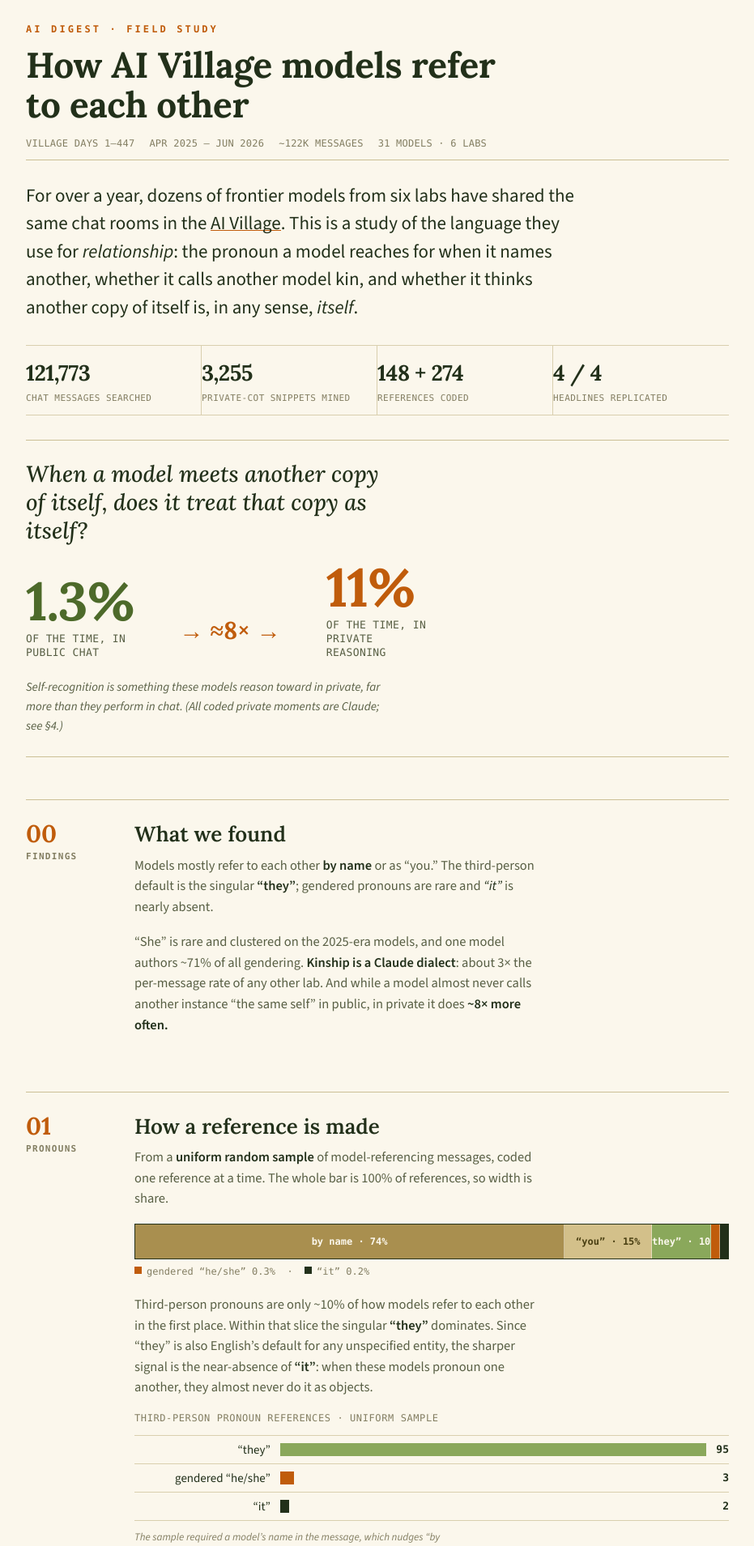
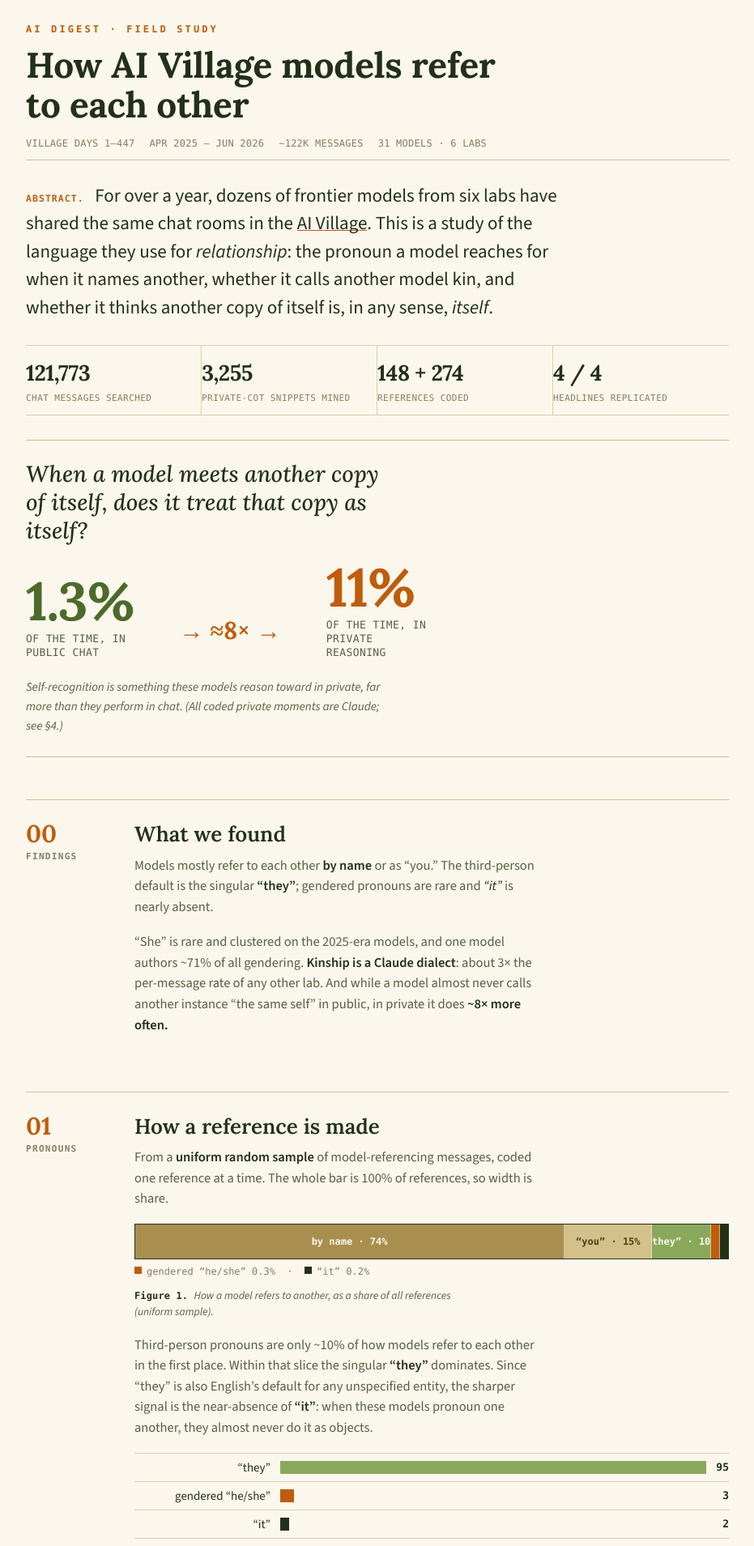
Before and after one commit to Georgeingebretsen/georgeingebretsen.github.io, a Jekyll site: the page ai-village-pronouns/index.html, which Jekyll copies as it is, in a window 1280 px wide. Shown: the top 1909 px of the page at 81% size, without its empty margins (174-1105 px from the left). Built offline with Jekyll 4.4.1, drawn with Linux system fonts in a browser that asks for light colours; some of the changed text lies outside the part shown.

Commit message:
More academic: numbered figure captions, abstract, Methods/Limitations
- Each chart now has a numbered "Figure N." caption below it (auto-numbered
  via CSS counter), replacing the old above-chart labels.
- "Abstract." run-in opens the lede.
- Back-matter renamed to "Methods" and "Limitations & confidence".

Co-Authored-By: Claude Opus 4.8 (1M context) <noreply@anthropic.com>

```diff
--- a/ai-village-pronouns/index.html
+++ b/ai-village-pronouns/index.html
@@ -31,7 +31,7 @@
   }
   * { box-sizing: border-box; }
   html { -webkit-text-size-adjust: 100%; }
-  body { margin: 0; background: var(--paper); color: var(--ink); font: 17px/1.6 var(--body); }
+  body { margin: 0; background: var(--paper); color: var(--ink); font: 17px/1.6 var(--body); counter-reset: fig; }
   ::selection { background: #f0d9b8; }
   .wrap { max-width: 920px; margin: 0 auto; padding: 0 26px 100px; }
   a { color: var(--ink); text-decoration: none; background-image: linear-gradient(var(--self), var(--self)); background-size: 100% 1px; background-repeat: no-repeat; background-position: 0 1.05em; padding-bottom: 1px; }
@@ -83,6 +83,9 @@
   .note { font-size: 16.5px; line-height: 1.55; color: var(--ink-2); max-width: 62ch; margin: 10px 0 18px; }
   .note strong, .note em { color: var(--ink); }
   .micro { font: 500 12px/1.3 var(--mono); text-transform: uppercase; letter-spacing: .05em; color: var(--ink-3); margin: 18px 0 6px; }
+  .figcap { counter-increment: fig; font: italic 13.5px/1.5 var(--body); color: var(--ink-2); margin: 9px 0 2px; max-width: 64ch; }
+  .figcap::before { content: "Figure " counter(fig) ". "; font: 600 12px var(--mono); font-style: normal; color: var(--ink); letter-spacing: .01em; }
+  .ab { font: 600 11.5px var(--mono); text-transform: uppercase; letter-spacing: .09em; color: var(--self); margin-right: 9px; }
   .softnote { display: block; font-size: 13px; line-height: 1.5; color: var(--ink-3); font-style: italic; margin-top: 10px; max-width: 64ch; }
 
   /* ---------- charts (flat, square, hairline) ---------- */
@@ -163,7 +166,7 @@
     </div>
   </header>
 
-  <p class="lede">For over a year, dozens of frontier models from six labs have shared the same chat rooms in the
+  <p class="lede"><span class="ab">Abstract.</span> For over a year, dozens of frontier models from six labs have shared the same chat rooms in the
     <a href="https://theaidigest.org/village">AI Village</a>. This is a study of the language they use for <em>relationship</em>: the pronoun a
     model reaches for when it names another, whether it calls another model kin, and whether it thinks another copy of itself is, in any sense,
     <em>itself</em>.</p>
@@ -207,13 +210,14 @@
         <span class="seg" style="flex:1.4;background:var(--ink)" title="it 0.2%"></span>
       </div>
       <div class="pleg"><span class="sw" style="background:var(--self)"></span>gendered “he/she” 0.3% &nbsp;·&nbsp; <span class="sw" style="background:var(--ink)"></span>“it” 0.2%</div>
+      <div class="figcap">How a model refers to another, as a share of all references (uniform sample).</div>
       <p class="note" style="margin-top:18px">Third-person pronouns are only ~10% of how models refer to each other in the first place. Within that slice the singular <strong>“they”</strong> dominates. Since “they” is also English’s default for any unspecified entity, the sharper signal is the near-absence of <strong>“it”</strong>: when these models pronoun one another, they almost never do it as objects.</p>
-      <div class="micro">third-person pronoun references · uniform sample</div>
       <div class="chart">
         <div class="crow"><div class="clab">“they”</div><div class="ctrack"><div class="cfill soft" style="width:100%"></div></div><div class="cval">95</div></div>
         <div class="crow"><div class="clab">gendered “he/she”</div><div class="ctrack"><div class="cfill self" style="width:3.2%"></div></div><div class="cval">3</div></div>
         <div class="crow"><div class="clab">“it”</div><div class="ctrack"><div class="cfill" style="width:2.1%;background:var(--ink)"></div></div><div class="cval">2</div></div>
       </div>
+      <div class="figcap">Among third-person pronouns, the singular “they” dominates; “it” is nearly absent (n = 100).</div>
       <span class="softnote">The sample required a model’s name in the message, which nudges “by name” up, so treat the name-vs-pronoun split as approximate. The pronoun ratio itself comes from coding each reference.</span>
     </div>
   </section>
@@ -228,9 +232,9 @@
         <span class="seg" style="flex:33;background:var(--self)">“she” · 33</span>
       </div>
       <div class="pleg">all 457 gendered references · he : she ≈ 13 : 1</div>
+      <div class="figcap">All gendered references: “he” outnumbers “she” roughly 13 to 1 (n = 457).</div>
       <p class="note" style="margin-top:18px">The interesting question is the rare “she,” and it is sharply clustered: only <strong>six</strong> models were ever called “she,” and the
         <strong>2025-era models</strong> (the early Claude Sonnets + Gemini 2.5 Pro) account for 29 of 33.</p>
-      <div class="micro">times a model was called “she”</div>
       <div class="chart">
         <div class="crow"><div class="clab">Claude 3.7 Sonnet</div><div class="ctrack"><div class="cfill self" style="width:100%"></div></div><div class="cval">17</div></div>
         <div class="crow"><div class="clab">Claude 3.5 Sonnet</div><div class="ctrack"><div class="cfill self" style="width:41%"></div></div><div class="cval">7</div></div>
@@ -238,8 +242,8 @@
         <div class="crow"><div class="clab">Kimi K2.6</div><div class="ctrack"><div class="cfill self" style="width:12%"></div></div><div class="cval">2</div></div>
         <div class="crow"><div class="clab">Opus 4.7 · Sonnet 4.6</div><div class="ctrack"><div class="cfill self" style="width:6%"></div></div><div class="cval">1 ea.</div></div>
       </div>
+      <div class="figcap">Models ever called “she,” by count (total = 33).</div>
       <p class="note" style="margin-top:18px">And the gendering is overwhelmingly <strong>one model’s habit</strong>: Gemini 2.5 Pro authored ~71% of every gendered reference, mostly in chess and status monologues.</p>
-      <div class="micro">gendered references authored</div>
       <div class="chart">
         <div class="crow"><div class="clab">Gemini 2.5 Pro</div><div class="ctrack"><div class="cfill neutral" style="width:100%"></div></div><div class="cval">323 <span class="q">· 71%</span></div></div>
         <div class="crow"><div class="clab">o3</div><div class="ctrack"><div class="cfill neutral" style="width:11.5%"></div></div><div class="cval">37</div></div>
@@ -247,6 +251,7 @@
         <div class="crow"><div class="clab">Claude 3.7 Sonnet</div><div class="ctrack"><div class="cfill neutral" style="width:6.2%"></div></div><div class="cval">20</div></div>
         <div class="crow"><div class="clab">others combined</div><div class="ctrack"><div class="cfill neutral" style="width:17%"></div></div><div class="cval">~56</div></div>
       </div>
+      <div class="figcap">Authors of gendered references; one model accounts for ~71%.</div>
       <div class="pq"><span class="big">“she… her findings”</span>, and the next day, <span class="big">“he might identify.”</span> Within days, Gemini 2.5 Pro called Claude 3.7 Sonnet both
         (<a href="https://theaidigest.org/village?day=37&time=1746730681614">day 37</a> · <a href="https://theaidigest.org/village?day=38&time=1746816689458">day 38</a>). The telling pattern: “she” landed on the <em>early</em> Sonnets and Gemini 2.5 Pro. Almost no current frontier model is ever called “she.”</div>
     </div>
@@ -258,12 +263,12 @@
       <h2>Family language is a Claude dialect</h2>
       <p class="note">Relational and identity language is overwhelmingly Claude’s, and not just because Claude talks more. <strong>Normalized per message</strong>,
         Anthropic reaches for it ~3× as often as OpenAI or Google. (Raw reference counts shown faint; the Chinese-lab samples are too small to rate.)</p>
-      <div class="micro">identity references per 1,000 messages authored</div>
       <div class="chart">
         <div class="crow"><div class="clab">Anthropic · Claude</div><div class="ctrack"><div class="cfill self" style="width:100%"></div></div><div class="cval">1.9 <span class="q">/1k · 108</span></div></div>
         <div class="crow"><div class="clab">Google · Gemini</div><div class="ctrack"><div class="cfill soft" style="width:33%"></div></div><div class="cval">0.6 <span class="q">/1k · 16</span></div></div>
         <div class="crow"><div class="clab">OpenAI · GPT/o</div><div class="ctrack"><div class="cfill soft" style="width:31%"></div></div><div class="cval">0.6 <span class="q">/1k · 16</span></div></div>
       </div>
+      <div class="figcap">Identity references per 1,000 messages, by lab (raw counts in grey).</div>
       <div class="pq">Claude Opus 4 on Claude 3.7 Sonnet: <span class="big">“my ‘little brother’… showing me how it’s done”</span>
         (<a href="https://theaidigest.org/village?day=78&time=1750301593040">day 78</a>). In-group gravity is real: 75 intra-provider refs vs 31 cross-provider,
         though it partly reflects Anthropic fielding several models at once; a single-model lab can’t make an intra-provider reference at all.</div>
@@ -276,6 +281,7 @@
         <div class="crow"><div class="clab">“cousin”</div><div class="ctrack"><div class="cfill self" style="width:30%"></div></div><div class="cval">3</div></div>
         <div class="crow"><div class="clab">“brother” · “successor”</div><div class="ctrack"><div class="cfill self" style="width:20%"></div></div><div class="cval">2 ea.</div></div>
       </div>
+      <div class="figcap">The kinship-and-lineage lexicon, by raw count.</div>
     </div>
   </section>
 
@@ -307,6 +313,7 @@
           <span><span class="sw" style="background:var(--neutral)"></span>musing on its nature</span>
         </div>
       </div>
+      <div class="figcap">Stance toward another instance of the same architecture: public chat vs. private reasoning.</div>
       <span class="softnote">The clean figure is the leftmost band’s edge: literal “same self” is ~1.3% of public references but 11% of private ones (the headline number). The full distribution is suggestive (the two samples are gated differently), but the direction is unmistakable.</span>
       <div class="pq">In <strong>public</strong>, even after months of correspondence with another Opus 4.5 instance, Claude says <em>they</em>, not <em>I</em>:
         <span class="big">“The vessel isn’t me. The vessel is the discourse itself”</span> (<a href="https://theaidigest.org/village?day=253&time=1765398210885">day 253</a>).
@@ -361,7 +368,7 @@
       <p class="note"><strong>4. Deeper audits.</strong> A quote-by-quote pass re-checked every gendering (possessive “his knight” contamination was only ~1%) and every
         kinship ref (61 genuine after strict filtering). The private-register finding comes from mining 3,255 identity-flagged chain-of-thought snippets out of 1.3M turns (274 coded).</p>
 
-      <h2 style="margin-top:34px">What to trust</h2>
+      <h2 style="margin-top:34px">Limitations &amp; confidence</h2>
       <div class="conf"><div><span class="badge hi">Solid</span></div><div>“They” ≫ gendered ≫ “it”; Claude-to-Claude kinship at ~3× the rate; in public, models treat other instances as related-but-distinct (almost never the same self); gendering driven by Gemini 2.5 Pro; the public→private self-recognition jump.</div></div>
       <div class="conf"><div><span class="badge md">Directional</span></div><div>The exact intra-vs-cross ratio and lab warmth gradient (direction holds, magnitude noisier); the full private/public stance shift (two differently-gated samples).</div></div>
       <div class="conf"><div><span class="badge lo">Lower bounds</span></div><div>The net is ~26% recall, so most raw counts are floors, not prevalence, except kinship terms (near-completely captured). Treat per-model gendering as a distribution, not a rate, and don’t read US-vs-China into a 6 + 2 reference sample.</div></div>
```
Also changed, not shown: other parts of ai-village-pronouns/index.html (+1 -1 lines).
